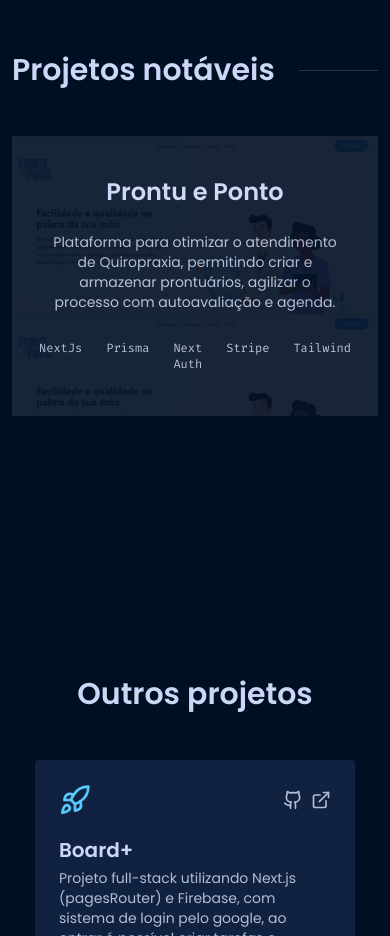
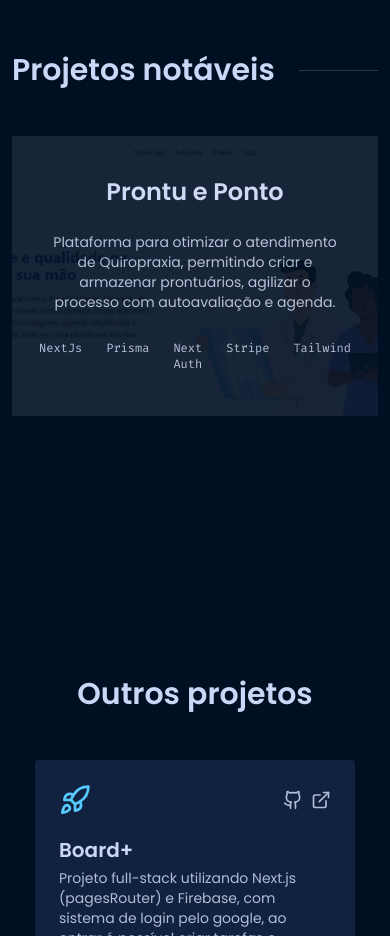
Before and after one commit to RafaMelloz/PortifolioV3, a React (Vite) app: page / in a window 390 px wide. Shown: the part 2700-3636 px from the top of the page. Built offline with nearby package versions, Linux system fonts and the light colour scheme.

Commit message:
ajuste versao mobile

```diff
--- a/src/components/featuredProjects.jsx
+++ b/src/components/featuredProjects.jsx
@@ -29,7 +29,7 @@
             </article>
 
 
-            <article className="w-full relative block md:hidden object-cover bg-contain mb-10" style={{ backgroundImage: `url(${project.imgName === "prontue" ? prontue : spotify})`}}>
+            <article className="w-full relative block md:hidden object-cover mb-10 bg-no-repeat bg-cover bg-center" style={{ backgroundImage: `url(${project.imgName === "prontue" ? prontue : spotify})`}}>
                 <div className="bg-bgColor opacity-90 w-full h-full p-10 flex flex-col justify-center items-center gap-6 hover:opacity-75 transition-all duration-300">
                     <a href={project.linkWebSite} className="text-titleColor text-2xl font-bold hover:text-primaryColor w-fit">{project.name}</a>
 
```
